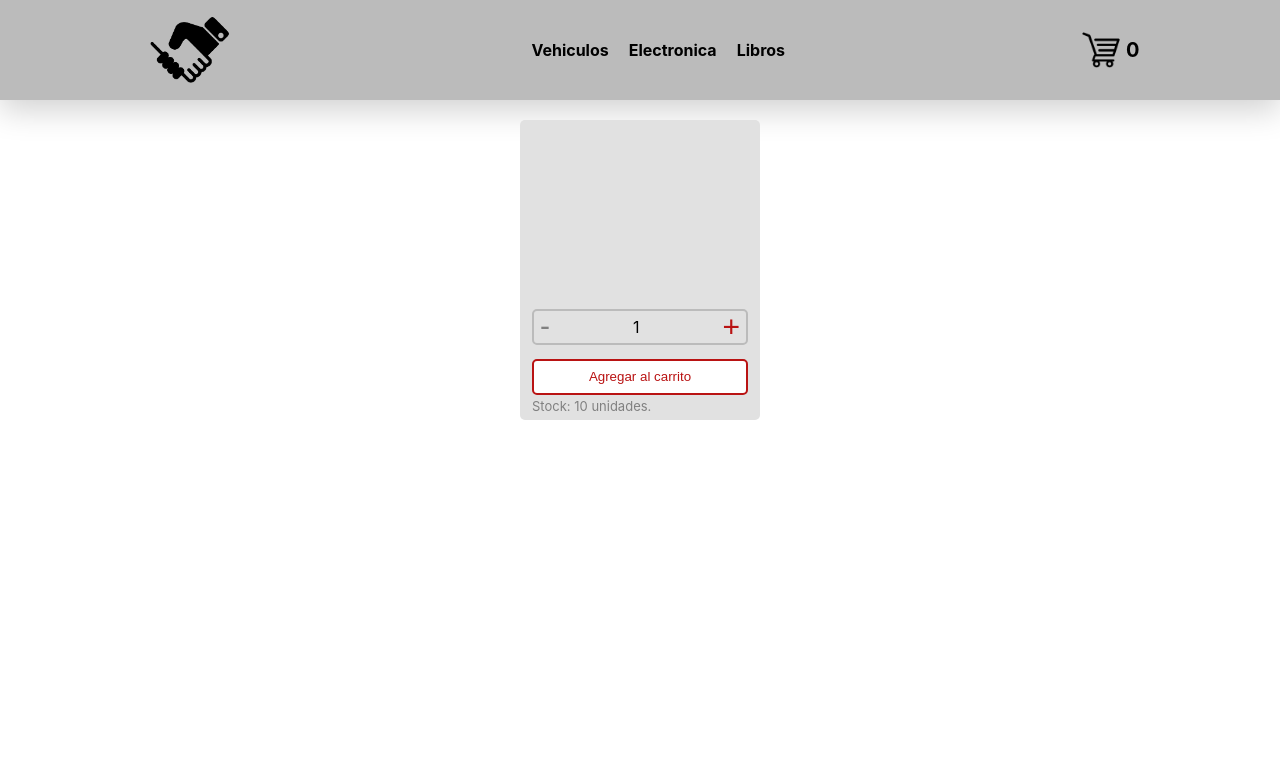
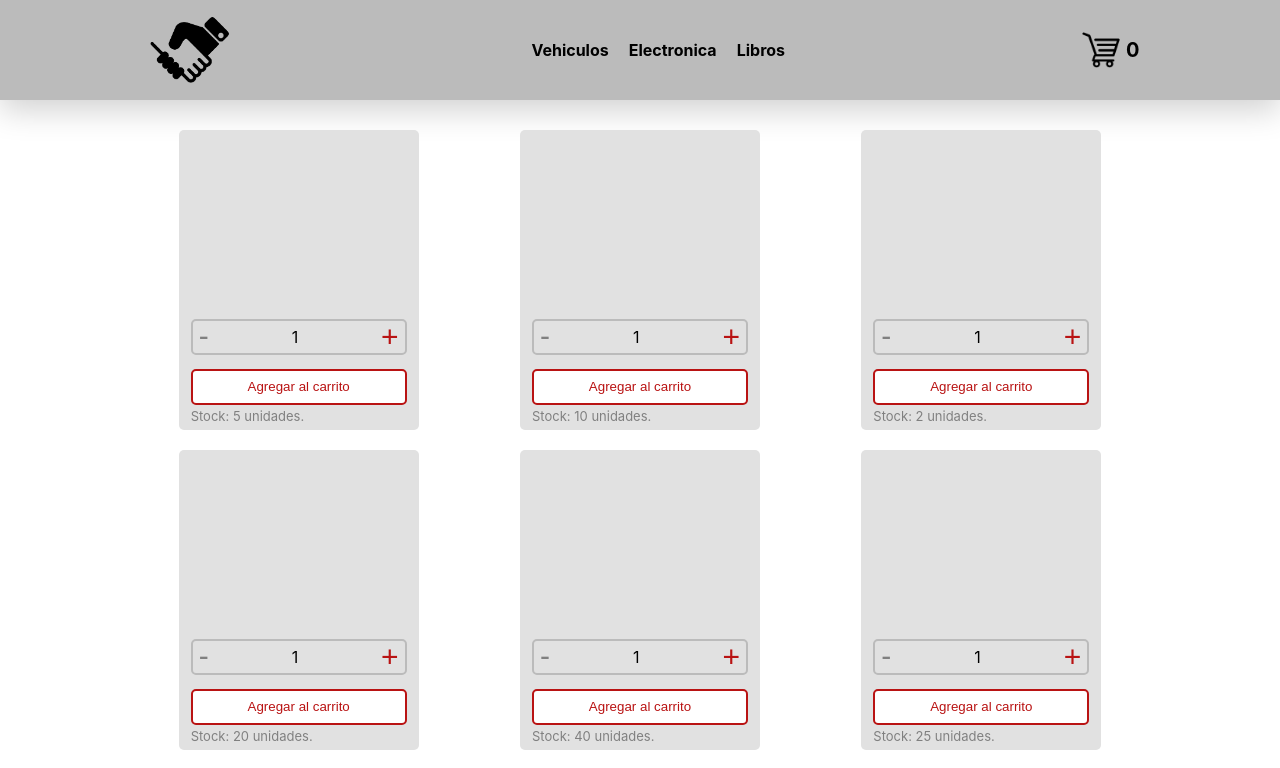
Before and after one commit to SzyAgustin/coderTiendaSzyszczyc, a React (Create React App) app: page / in a window 1280 px wide. Shown: the top 768 px of the page. Built offline with nearby package versions, Linux system fonts and the light colour scheme.

Commit message:
mocking items and showing results in screen (no pic and title)

```diff
--- a/src/App.tsx
+++ b/src/App.tsx
@@ -1,6 +1,6 @@
 import React from 'react';
 import NavBar from './components/NavBar';
-import ItemListContainer from './components/ItemListContainer';
+import ItemListContainer from './components/item/ItemListContainer';
 
 function App() {
   return (
--- a/src/components/ItemListContainer.tsx
+++ /dev/null
@@ -1,13 +0,0 @@
-import React from "react";
-import ItemDetails from "./item/ItemDetails";
-import './ItemListContainer.css';
-
-const ItemListContainer = () => {
-  return (
-    <div className="container">
-      <ItemDetails />
-    </div>
-  );
-};
-
-export default ItemListContainer;
--- a/src/components/item/ItemDetails.css
+++ b/src/components/item/Item.css
@@ -1,7 +1,8 @@
-.item-details-container {
+.item-container {
     position: relative;
     height: 300px;
     width: 240px;
     background-color: #e1e1e1;
     border-radius: 5px;
+    margin: 10px;
 }
--- a/src/components/item/ItemDetails.tsx
+++ b/src/components/item/Item.tsx
@@ -1,19 +1,24 @@
 import React from 'react'
 import ItemCount from './ItemCount'
-import './ItemDetails.css';
+import { IItem } from '../../services/ItemService'
+import './Item.css';
 
-const ItemDetails = () => {
-    const [stock, setStock] = React.useState(10);
+interface ItemProps {
+    item: IItem;
+}
+
+const Item = ({item}: ItemProps) => {
+    const [stock, setStock] = React.useState(item.stock);
     const add = (amountToAdd: number) => {
         setStock(stock - amountToAdd);
         console.log('after this, add to user cart');
     }
 
     return (
-        <div className='item-details-container'>
+        <div className='item-container'>
             <ItemCount stock={stock} initial={1} onAdd={add} />
         </div>
     )
 }
 
-export default ItemDetails
+export default Item
--- a/src/components/item/ItemCount.css
+++ b/src/components/item/ItemCount.css
@@ -82,3 +82,7 @@
   left: 0;
   right: 0;
 }
+
+.center {
+  justify-content: center;
+}
--- a/src/components/item/ItemCount.tsx
+++ b/src/components/item/ItemCount.tsx
@@ -40,8 +40,9 @@ const ItemCount = ({ stock, initial, onAdd }: ItemCountProps) => {
 
   return (
     <>
-      {stock > 0 && (
       <div className={amountContainerClass}>
+        {stock > 0 ? (
+          <>
             <button
               className={minusClass}
               onClick={removeFromAmount}
@@ -57,11 +58,12 @@ const ItemCount = ({ stock, initial, onAdd }: ItemCountProps) => {
             >
               +
             </button>
+          </>
+        ) : (
+          <p>Sin Stock</p>
+        )}
       </div>
-      )}
-      <p className="stock positioned">
-        Stock: {stock} {stock === 1 ? "unidad" : "unidades"}.
-      </p>
+
       <button
         onClick={add}
         className={addToCartClass}
@@ -69,6 +71,9 @@ const ItemCount = ({ stock, initial, onAdd }: ItemCountProps) => {
       >
         Agregar al carrito
       </button>
+      <p className="stock positioned">
+        Stock: {stock} {stock === 1 ? "unidad" : "unidades"}.
+      </p>
     </>
   );
 };
--- /dev/null
+++ b/src/components/item/ItemList.tsx
@@ -0,0 +1,17 @@
+import React from 'react'
+import Item from './Item'
+import { IItem } from '../../services/ItemService'
+
+interface ItemListProps {
+    items: IItem[]
+}
+
+const ItemList = ({items}: ItemListProps) => {
+    return (
+        <>
+            {items.map(item => <Item item={item}/>)}
+        </>
+    )
+}
+
+export default ItemList
--- a/src/components/ItemListContainer.css
+++ b/src/components/item/ItemListContainer.css
@@ -4,4 +4,5 @@
     margin: 0 auto;
     display: flex;
     justify-content: space-around;
+    flex-wrap: wrap;
 }
--- /dev/null
+++ b/src/components/item/ItemListContainer.tsx
@@ -0,0 +1,20 @@
+import React, { useState, useEffect } from "react";
+import ItemList from "./ItemList";
+import "./ItemListContainer.css";
+import asyncMock, { IItem } from "../../services/ItemService";
+
+const ItemListContainer = () => {
+  const [items, setItems] = useState<IItem[]>([]);
+
+  useEffect(() => {
+    asyncMock.then((res) => setItems(res));
+  }, []);
+
+  return (
+    <div className="container">
+      <ItemList items={items} />
+    </div>
+  );
+};
+
+export default ItemListContainer;
--- /dev/null
+++ b/src/services/ItemService.ts
@@ -0,0 +1,28 @@
+const producto1 = { id: 1, title: 'prod1', pictureUrl: 'https://picsum.photos/200/300', description: 'my prod 1', price: 110, stock: 5 }
+const producto2 = { id: 2, title: 'prod2', pictureUrl: 'https://picsum.photos/250/300', description: 'my prod 2', price: 120, stock: 10 }
+const producto3 = { id: 3, title: 'prod3', pictureUrl: 'https://picsum.photos/260/300', description: 'my prod 3', price: 130, stock: 2 }
+const producto4 = { id: 4, title: 'prod4', pictureUrl: 'https://picsum.photos/210/300', description: 'my prod 4', price: 140, stock: 20 }
+const producto5 = { id: 5, title: 'prod5', pictureUrl: 'https://picsum.photos/200/300', description: 'my prod 5', price: 150, stock: 40 }
+const producto6 = { id: 6, title: 'prod6', pictureUrl: 'https://picsum.photos/200/300', description: 'my prod 6', price: 160, stock: 25 }
+const producto7 = { id: 7, title: 'prod7', pictureUrl: 'https://picsum.photos/220/300', description: 'my prod 7', price: 170, stock: 22 }
+const producto8 = { id: 8, title: 'prod8', pictureUrl: 'https://picsum.photos/200/300', description: 'my prod 8', price: 180, stock: 3 }
+const producto9 = { id: 9, title: 'prod9', pictureUrl: 'https://picsum.photos/200/300', description: 'my prod 9', price: 180, stock: 3 }
+
+const arr = [producto1, producto2, producto3,  producto4, producto5, producto6, producto7, producto8, producto9];
+
+export interface IItem {
+  id: number;
+  title: string;
+  pictureUrl: string;
+  description: string;
+  price: number;
+  stock: number;
+}
+
+const asyncMock = new Promise<IItem[]>((resolve, reject) => {
+  setTimeout(function () {
+        resolve(arr);
+    }, 2000);
+})
+
+export default asyncMock;
```
Also changed, not shown: src/components/item/ItemList.css (added). Lines whose indentation alone changed are shown as unchanged.
